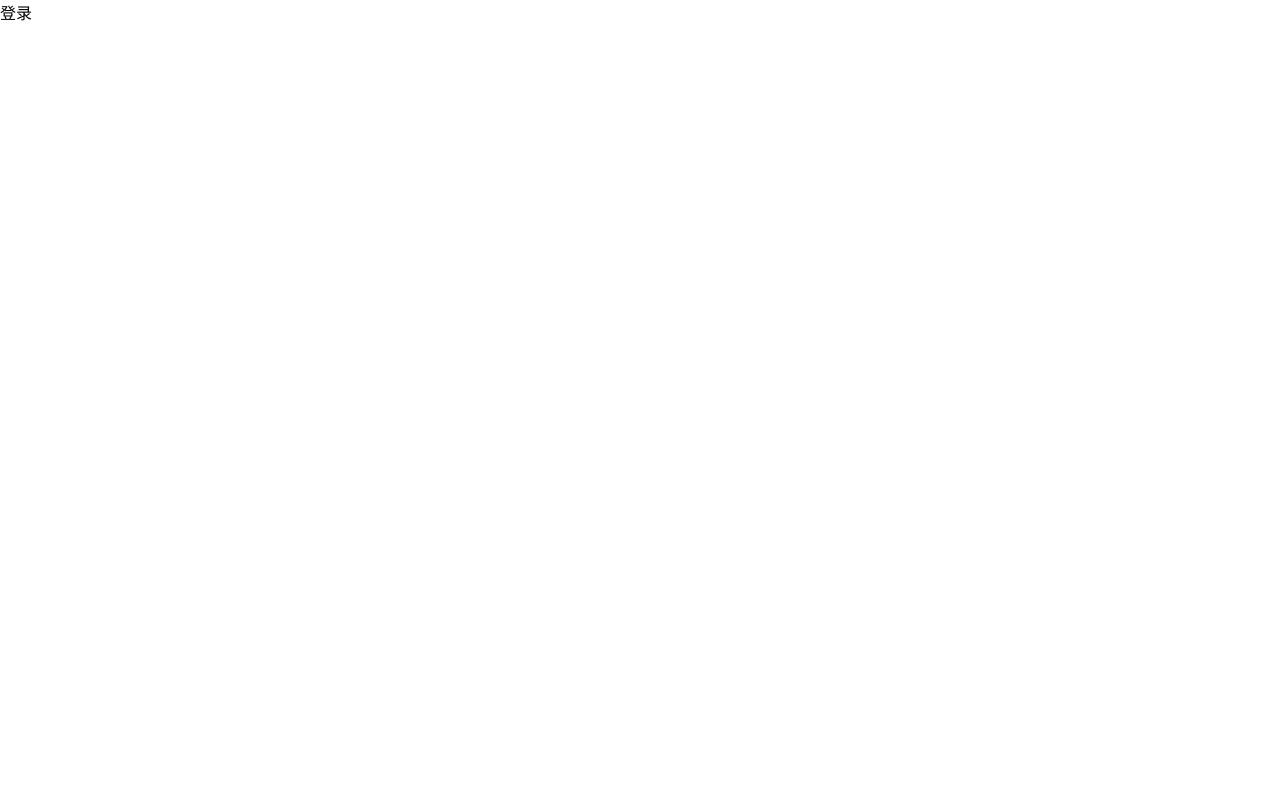
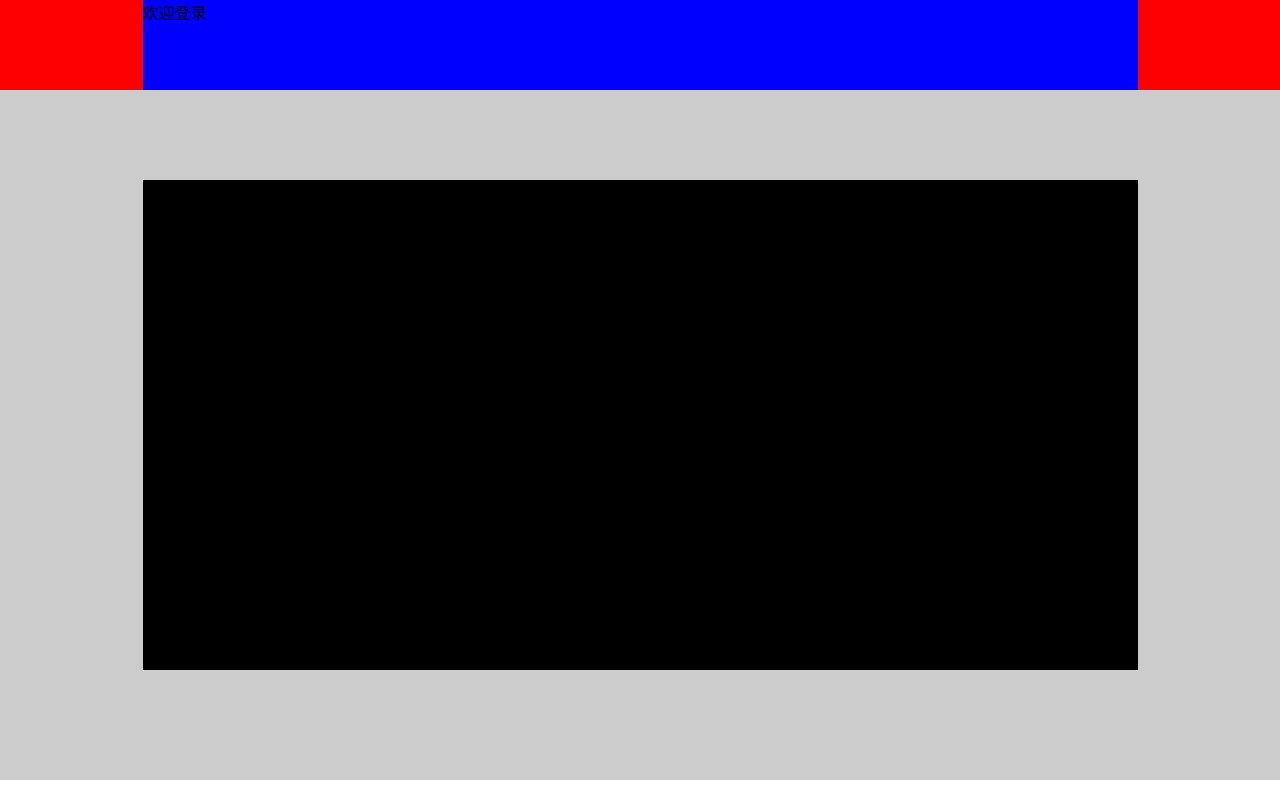
Before and after one commit to GanYong123/DamaiNet, a Vue app: page /#/login in a window 1280 px wide. Built offline with nearby package versions, Linux system fonts and the light colour scheme; a small style sheet from the web is missing.

Commit message:
更新了login页

```diff
--- a/src/components/wangchaung/Login.vue
+++ b/src/components/wangchaung/Login.vue
@@ -1,15 +1,57 @@
 <template>
   <div id="login">
-    登录
+    <!--头部-->
+    <div class="head">
+      <div class="main">
+        <img :src="logo" alt="">
+        <p>欢迎登录</p>
+      </div>
+    </div>
+    <!--内容-->
+    <div class="auto">
+      <div class="box">
+        <!--<img :src="sgkl"/>-->
+        <div class="nav">
+        </div>
+      </div>
+    </div>
   </div>
 </template>
 
 <script>
 export default {
-  name: 'Login'
+  name: 'Login',
+  // data(){
+  // }
+  // data(){
+  //   // return{
+  //   //   homelogo:require("../assets/img/homelogo.png")
+  //   // }
+  // }
 }
 </script>
 
 <style scoped>
-
+.head{
+  background: #f00;
+  width: 100%;
+}
+  .head .main{
+    height: 90px;
+    width: 995px;
+    margin: 0 auto;
+    background: blue;
+  }
+  .auto{
+    background: #ccc;
+    width: 100%;
+    height: 600px;
+    padding-top: 90px;
+  }
+  .auto .box{
+    margin: 0 auto;
+    width: 995px;
+    height: 490px;
+    background: #000;
+  }
 </style>
```
